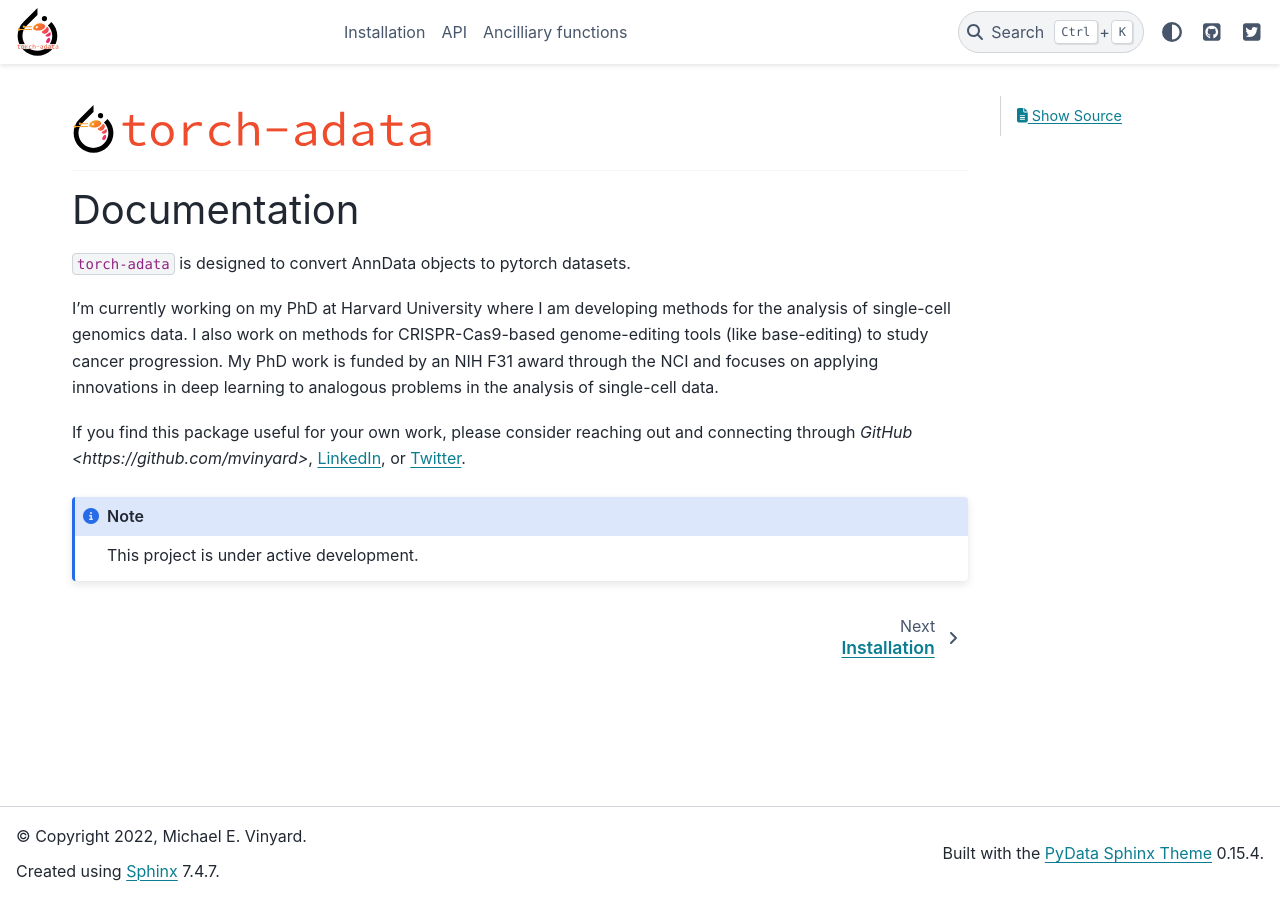
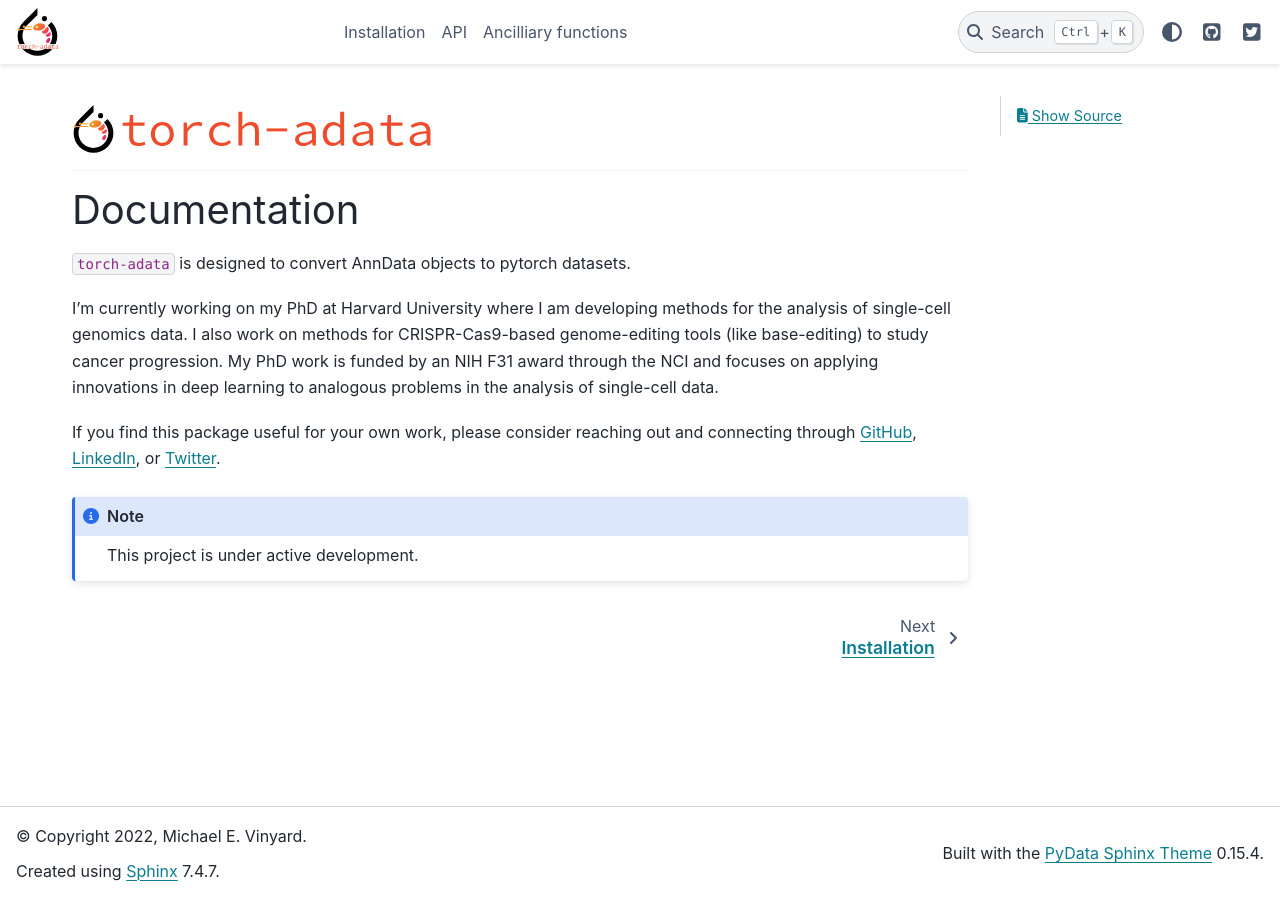
Before and after one commit to mvinyard/torch-adata, a Sphinx documentation site: the page built from docs/source/index.rst, in a window 1280 px wide. Built offline with Sphinx 7.4.7 and the PyData theme 0.15.4, drawn with Linux system fonts in a browser that asks for light colours.

Commit message:
Update index.rst

```diff
--- a/docs/source/index.rst
+++ b/docs/source/index.rst
@@ -18,7 +18,7 @@ Documentation
 
 I'm currently working on my PhD at Harvard University where I am developing methods for the analysis of single-cell genomics data. I also work on methods for CRISPR-Cas9-based genome-editing tools (like base-editing) to study cancer progression. My PhD work is funded by an NIH F31 award through the NCI and focuses on applying innovations in deep learning to analogous problems in the analysis of single-cell data.
 
-If you find this package useful for your own work, please consider reaching out and connecting through `GitHub <https://github.com/mvinyard>`, `LinkedIn <https://www.linkedin.com/in/michaelvinyard/>`_, or `Twitter <https://twitter.com/vinyard_m>`_.
+If you find this package useful for your own work, please consider reaching out and connecting through `GitHub <https://github.com/mvinyard>`_, `LinkedIn <https://www.linkedin.com/in/michaelvinyard/>`_, or `Twitter <https://twitter.com/vinyard_m>`_.
 
 .. toctree::
    :maxdepth: 3
```
